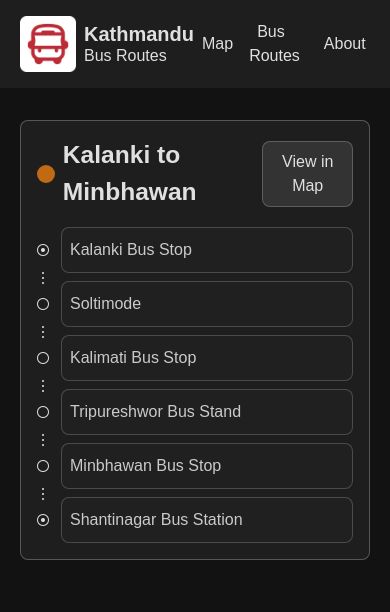
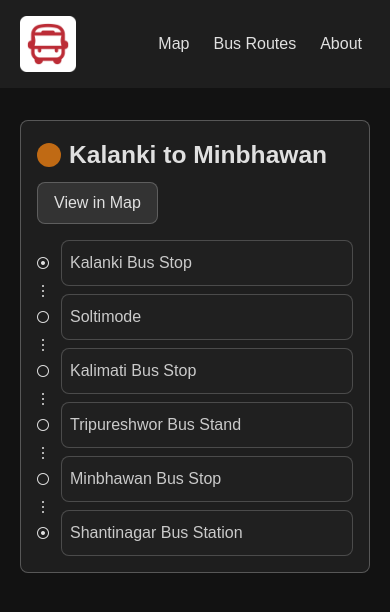
Before and after one commit to SayujKuickel/kathmandu-bus-routes, a React (Vite) app: page /bus/kalanki-to-minbhawan in a window 390 px wide. Shown: the top 612 px of the page. Built offline with nearby package versions, Linux system fonts and the light colour scheme.

Commit message:
Fixed responsive issues in mobile phone

```diff
--- a/src/components/global/Header.jsx
+++ b/src/components/global/Header.jsx
@@ -24,7 +24,7 @@ export const Header = () => {
           <Link to={"/"} className="block w-14 aspect-square">
             <img src="/web-app-manifest-512x512.png" alt="logo" />
           </Link>
-          <p>
+          <p className="hidden md:block">
             <span className="block text-xl font-bold -mb-1">Kathmandu</span>
             <span className="block">Bus Routes</span>
           </p>
--- a/src/components/route/SelectRouteContainer.jsx
+++ b/src/components/route/SelectRouteContainer.jsx
@@ -40,7 +40,7 @@ const SelectRouteContainer = ({
         {routeKeys
           .filter((key) => key !== "")
           .map((item, key) => (
-            <option key={key} value={item}>
+            <option key={key} value={item} selected={selectedRoute === item}>
               {busRoutes[item].name}
             </option>
           ))}
--- a/src/pages/bus/ViewBusRoute.jsx
+++ b/src/pages/bus/ViewBusRoute.jsx
@@ -28,7 +28,7 @@ const ViewBusRoute = () => {
       {route ? (
         <section className="container-small mx-auto px-5 pt-8 pb-32">
           <div className="p-4 bg-surface rounded-lg  border border-on-primary/25">
-            <div className="flex items-center justify-between gap-2 mb-4">
+            <div className="flex flex-col md:flex-row md:items-center justify-between gap-2 mb-4">
               <h3 className="heading-3 font-semibold flex items-center">
                 <span
                   style={{ background: route?.lineColor }}
```
